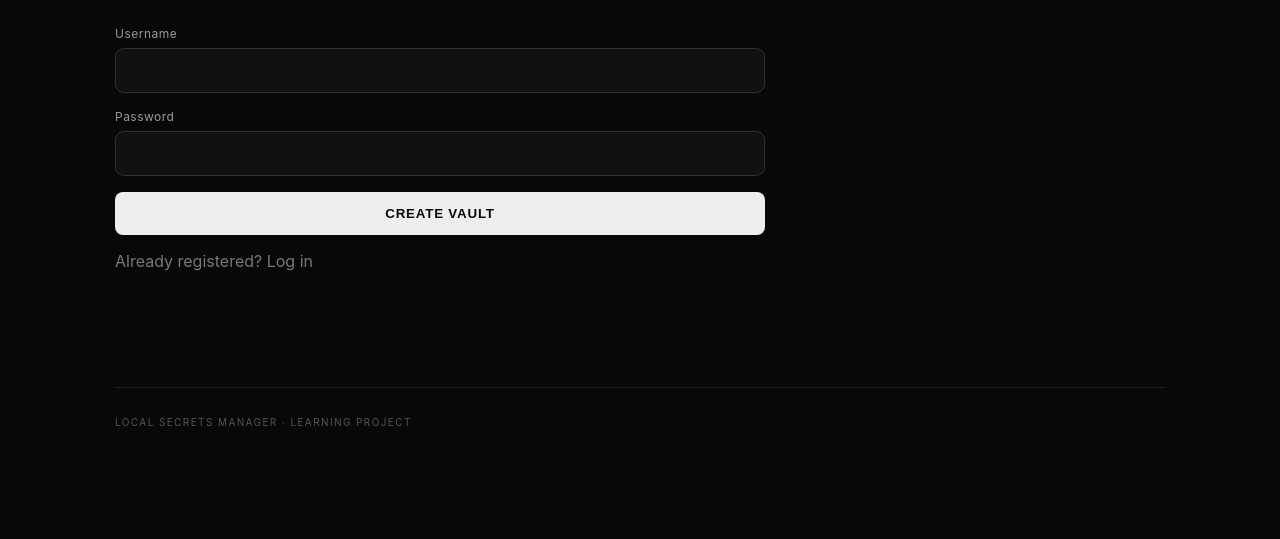
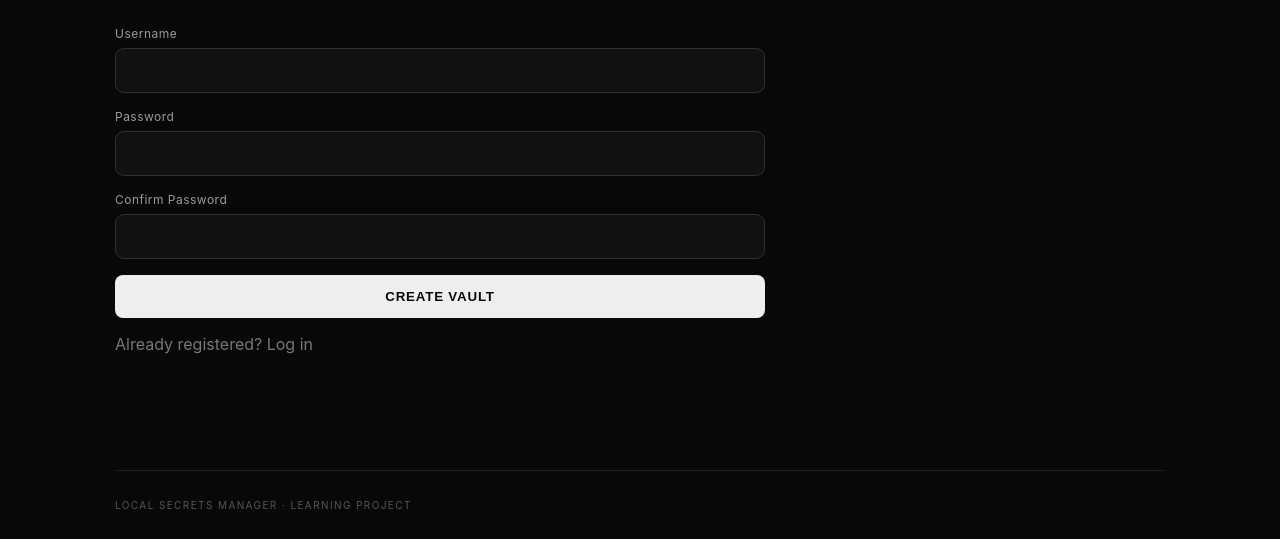
Before and after one commit to btwsalts/vault, a Flask app: page /register in a window 1280 px wide. Shown: the part 384-923 px from the top of the page. Before the commit the page ends 810 px from the top, so only its background shows below. Run offline with Flask 3, Linux system fonts and the light colour scheme.

Commit message:
Add confirm password field

```diff
--- a/templates/register.html
+++ b/templates/register.html
@@ -1 +1 @@
-{% extends "base.html" %}{% block content %}<section class="auth"><p class="eyebrow">CREATE VAULT</p><h1>Start your<br><em>private space.</em></h1><form method="post"><label>Username<input name="username" minlength="3" required></label><label>Password<input type="password" name="password" minlength="10" required></label><button>CREATE VAULT</button></form><p class="muted">Already registered? <a href="{{ url_for('login') }}">Log in</a></p></section>{% endblock %}
+{% extends "base.html" %}{% block content %}<section class="auth"><p class="eyebrow">CREATE VAULT</p><h1>Start your<br><em>private space.</em></h1><form method="post"><label>Username<input name="username" minlength="3" required></label><label>Password<input type="password" name="password" minlength="10" required></label><label>Confirm Password<input type="password" name="confirm_password" minlength="10" required></label><button>CREATE VAULT</button></form><p class="muted">Already registered? <a href="{{ url_for('login') }}">Log in</a></p></section>{% endblock %}
```
